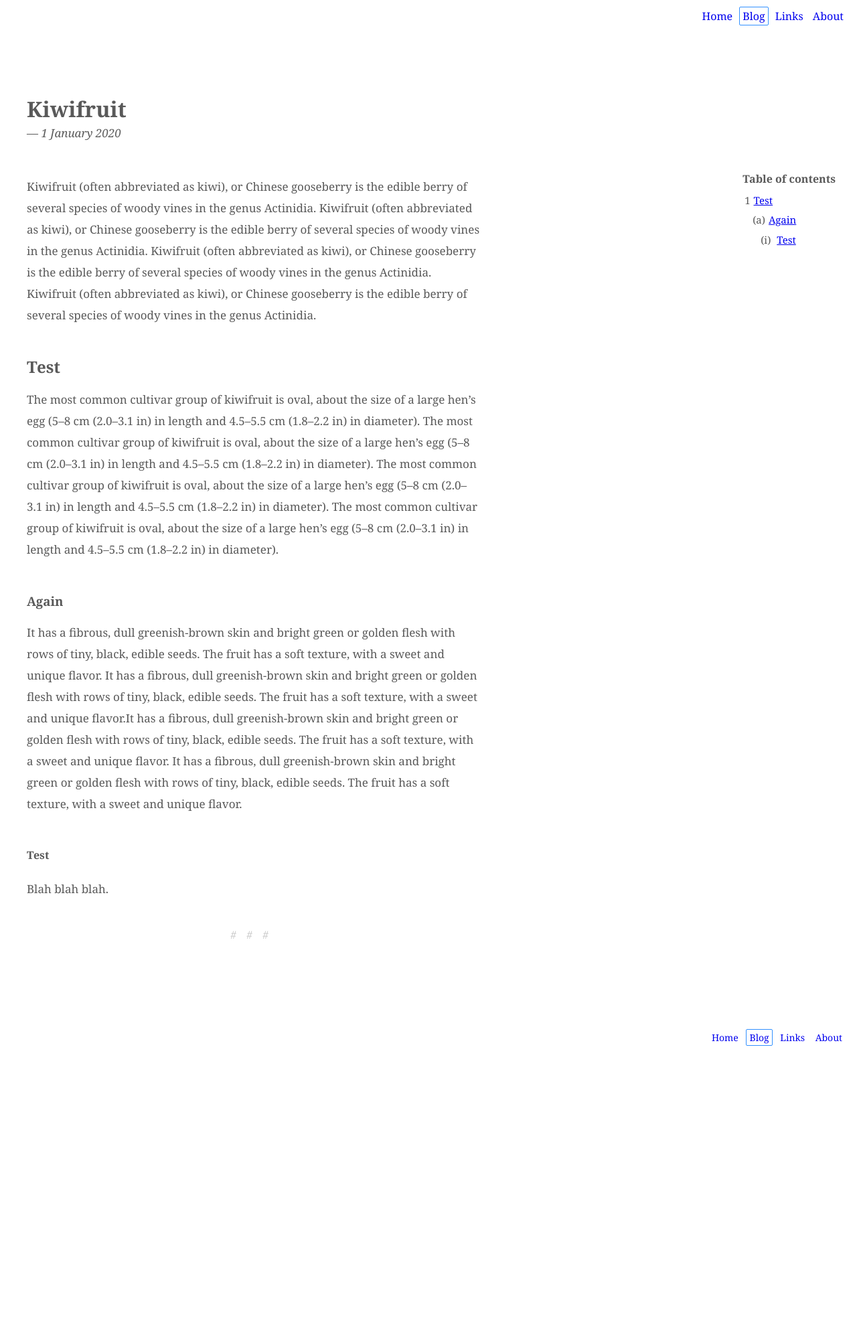
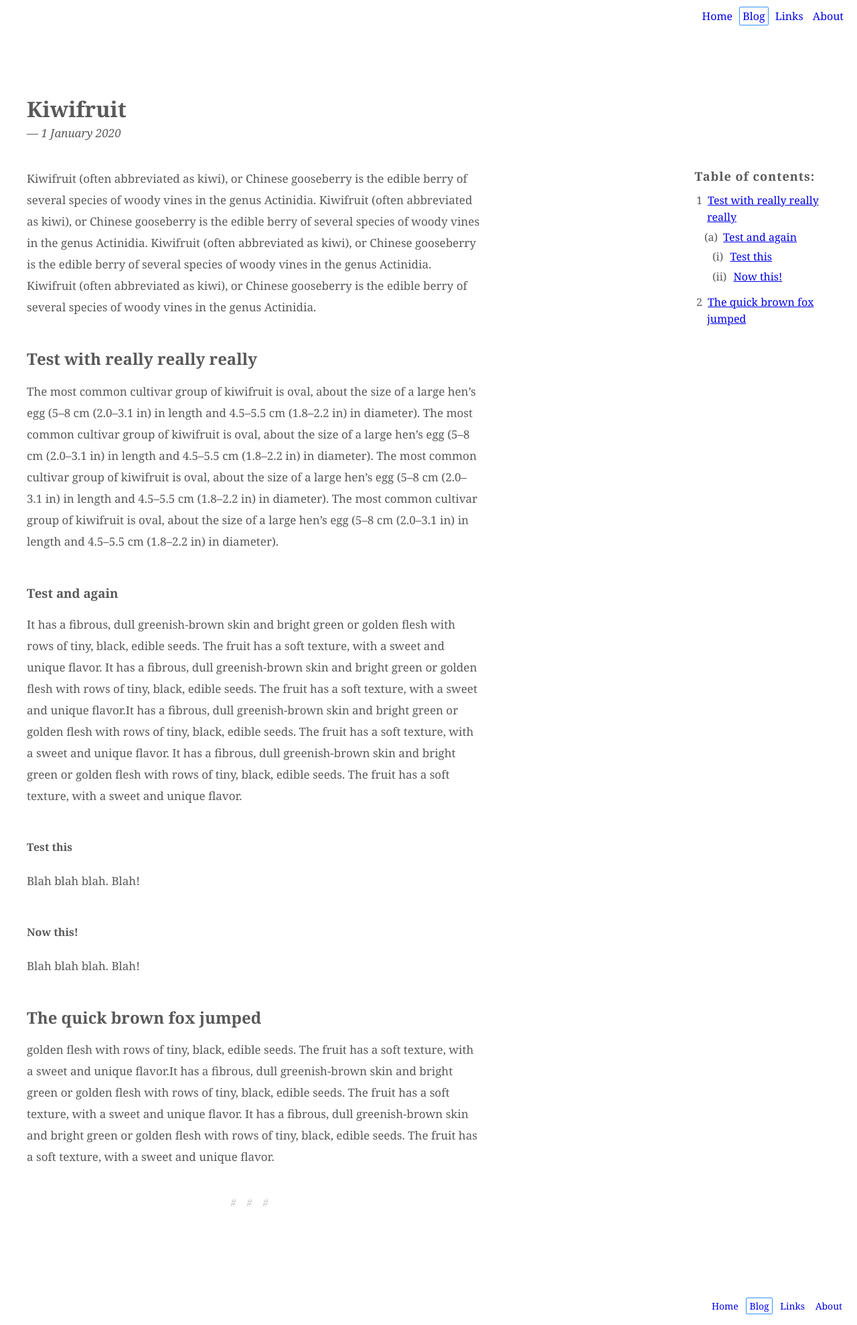
Before and after one commit to denismcdonald/blog, a Jekyll site: the page built from _posts/2020-01-01-kiwifruit.md, in a window 1280 px wide. Shown: the whole page at 67% size. Built offline with Jekyll 4.4.1, drawn with Linux system fonts in a browser that asks for light colours; before the commit the page ends 1579 px from its top, so only the background shows below that.

Commit message:
TOC ul li tweaks

```diff
--- a/_posts/2020-01-01-kiwifruit.md
+++ b/_posts/2020-01-01-kiwifruit.md
@@ -8,7 +8,7 @@ berry of several species of woody vines in the genus Actinidia. Kiwifruit (often
 berry of several species of woody vines in the genus Actinidia. Kiwifruit (often abbreviated as kiwi), or Chinese gooseberry is the edible
 berry of several species of woody vines in the genus Actinidia.
 
-## Test
+## Test with really really really
 
 The most common cultivar group of kiwifruit is oval, about the size of a large
 hen's egg (5–8 cm (2.0–3.1 in) in length and 4.5–5.5 cm (1.8–2.2 in) in
@@ -20,7 +20,7 @@ diameter). The most common cultivar group of kiwifruit is oval, about the size o
 hen's egg (5–8 cm (2.0–3.1 in) in length and 4.5–5.5 cm (1.8–2.2 in) in
 diameter).
 
-### Again
+### Test and again
 It has a fibrous, dull greenish-brown skin and bright green or
 golden flesh with rows of tiny, black, edible seeds. The fruit has a soft
 texture, with a sweet and unique flavor. It has a fibrous, dull greenish-brown skin and bright green or
@@ -31,6 +31,19 @@ texture, with a sweet and unique flavor. It has a fibrous, dull greenish-brown s
 golden flesh with rows of tiny, black, edible seeds. The fruit has a soft
 texture, with a sweet and unique flavor.
 
-#### Test
+#### Test this
 
-Blah blah blah.
+Blah blah blah.  Blah!
+
+#### Now this!
+
+Blah blah blah.  Blah!
+
+## The quick brown fox jumped
+
+golden flesh with rows of tiny, black, edible seeds. The fruit has a soft
+texture, with a sweet and unique flavor.It has a fibrous, dull greenish-brown skin and bright green or
+golden flesh with rows of tiny, black, edible seeds. The fruit has a soft
+texture, with a sweet and unique flavor. It has a fibrous, dull greenish-brown skin and bright green or
+golden flesh with rows of tiny, black, edible seeds. The fruit has a soft
+texture, with a sweet and unique flavor.
--- a/_sass/main.scss
+++ b/_sass/main.scss
@@ -146,14 +146,16 @@ a span {
 }
 
 aside {
-    margin: 1rem 0 0 0;
+    // margin: 1rem 0 0 0;
+    margin: 0;
+    margin-top: -1rem;
     padding: 0;
     text-align: center;
 }
 
-.aside-page {
-    margin-top: 1rem;
-}
+// .aside-page {
+//     margin-top: 1rem;
+// }
 
 .blog-list {
     list-style: disc;
@@ -246,7 +248,8 @@ li {
 }
 
 nav {
-    margin: 0.5rem 0.5rem 0 0.5rem;
+    // margin: 0.5rem 0.5rem 0 0.5rem;
+    margin: 0.5rem 0.5rem 3rem 0.5rem;
     padding: 0;
     text-align: center;
 }
@@ -273,7 +276,7 @@ p {
 .post-date {
     border-radius: 4px;
     font-style: italic;
-    margin: -2rem 0 3rem 0;
+    margin: -2rem 0 2.25rem 0;
 }
 
 .post-tags {
@@ -320,20 +323,24 @@ pre {
 
 .toc {
     display: inline-block;
-    font-size: 15px;
+    font-size: 16px;
     padding: 5px 15px 15px 15px;
-    margin: 3rem 0 0 1rem;
+    // margin: 3rem 0 0 1rem;
+    margin: 3rem 0 0 2rem;
     text-align: left;
+    max-width: 200px;
 }
 
 .toc:before {
-    content: "Table of contents";
-    border-radius: 4px;
-    font-size: 16px;
+    content: "Table of contents:";
+    font-size: 18px;
     font-weight: bold;
-    line-height: 2rem;
-    padding: 3px 8px;
-    margin-left: -0.5rem;
+    letter-spacing: 1px;
+    line-height: 2.5rem;
+    // padding: 3px 8px;
+    // margin-left: -1rem;
+    // margin: 0 auto;
+    margin-left: -1.15rem;
 }
 
 .toc-content {
@@ -351,13 +358,17 @@ ul.toc {
 
 ul.toc li {
     list-style: none;
-    margin-bottom: 0.25rem;
+    // margin-bottom: 0.25rem;
+}
+
+ul.toc li {
+    text-indent: -1rem;
 }
 
 ul.toc li:before {
     content: ""counter(item, decimal)"";
     counter-increment: item;
-    padding: 3px;
+    padding-right: 6px;
 }
 
 .toc ul {
@@ -375,15 +386,20 @@ ul.toc li:before {
 .toc ul li:before {
     content: "("counter(item, lower-latin)")\200B";
     counter-increment: item;
+    padding-right: 6px;
 }
 
-.toc ul ul {
-    padding-left: 0.75rem;
-}
+// .toc ul ul {
+//     padding-left: 0.75rem;
+// }
 
 .toc ul ul li {
     list-style: none;
     list-style-position: inside;
+}
+
+ul.toc li ul li ul li:before {
+    padding-right: 4px;
 }
 
 .top-toc {
@@ -476,6 +492,10 @@ Breakpoint 1 (Dispense with critical mobile styles)
         float: right;
         margin: 4rem 1rem 0 0;
     }
+
+    .toc {
+        max-width: 200px;
+    }
 }
 
 /*================================================
@@ -491,7 +511,7 @@ Breakpoint 2 (Table of contents appears)
         position: sticky;
         top: 1rem;
         margin-right: 1rem;
-        margin-top: 13rem;
+        margin-top: 12.5rem;
     }
 
     .aside-page {
@@ -512,10 +532,10 @@ Breakpoint 2 (Table of contents appears)
     }
 
     .toc:before {
-        content: "Table of contents";
+        content: "Table of contents:";
         border-radius: 4px;
         font-weight: bold;
-        line-height: 2rem;
+        line-height: 2.5rem;
         // margin-left: -0.25rem;
         // padding: 3px 8px;
     }
```
Also changed, not shown: 2 other files.
